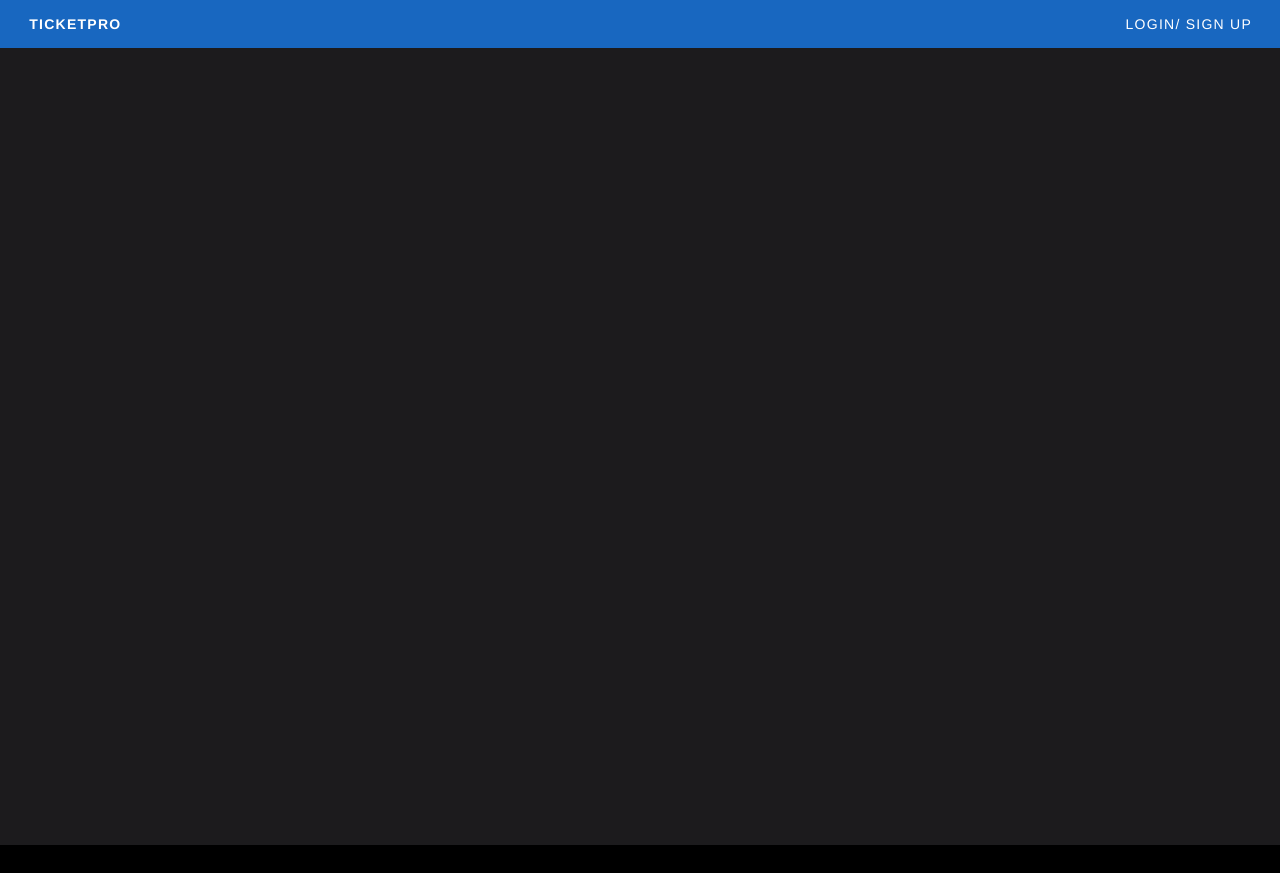
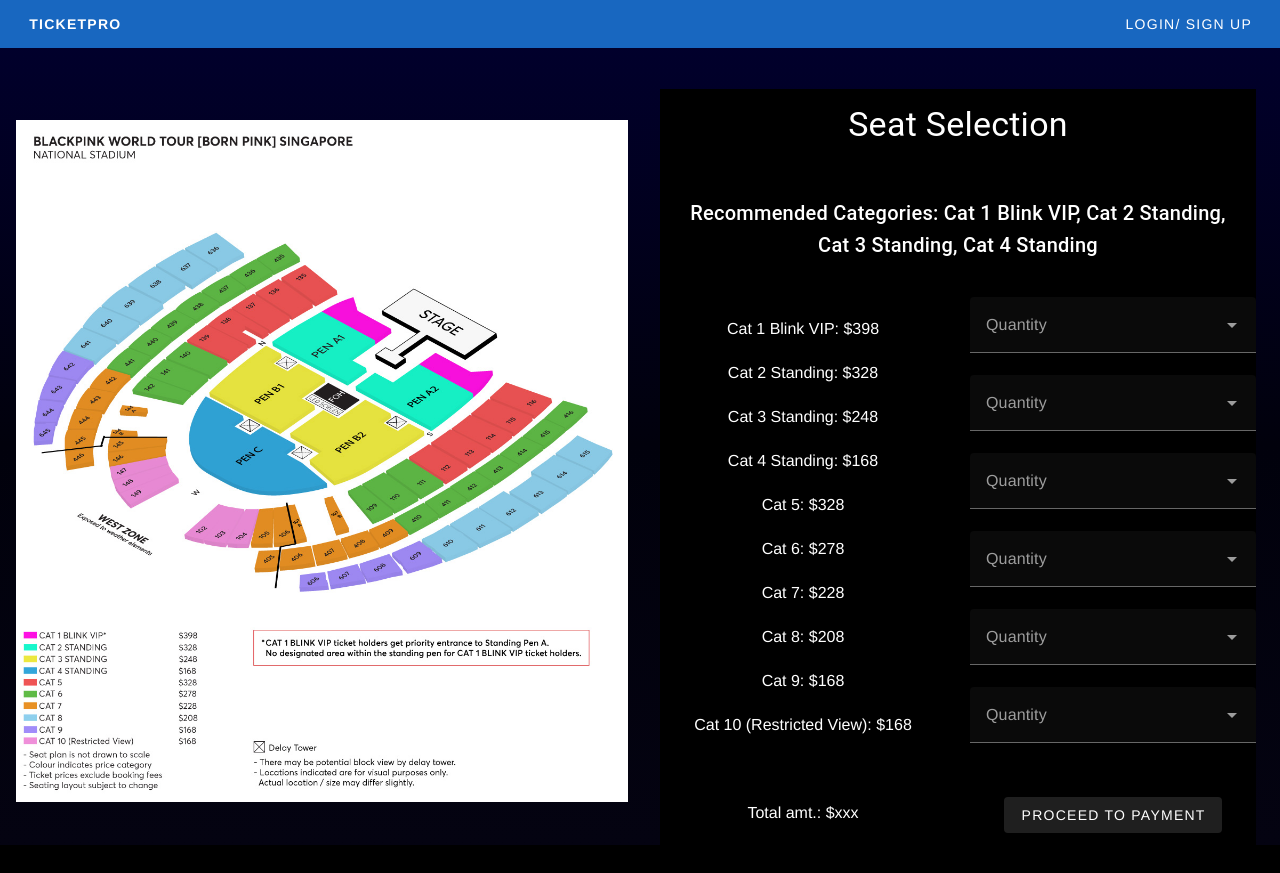
Before and after one commit to Qds11/ESD-Concert-Booking, a Vue app: page /seatSelectionPage in a window 1280 px wide. Before the commit the page ends 845 px from the top, so only its background shows below. Built offline with nearby package versions, Linux system fonts and the light colour scheme; what vue3-google-login would draw is missing.

Commit message:
Added Queue and Seat Selection UI, routes

```diff
--- /dev/null
+++ b/src/pages/QueuePage.vue
@@ -0,0 +1,72 @@
+<template>
+    <v-container id="bg" fluid fill-height>
+      <v-row align-self="center" class="h-screen">
+        <v-col cols="12" align-self="center" class="pa-5">
+          <v-sheet color="black" fluid>
+            <v-container>
+              <p class="text-h3 mb-10" style="columns: white; font-weight: bold">
+                TicketPro
+              </p>
+              <p class="text-h4 mb-5" style="columns: white">
+                You are now in the queue for (insert concert).
+              </p>
+              <p class="text-h5 mb-5" style="columns: white">
+                When it is your turn, you will have 10 minutes to enter the ticket booking page.
+              </p>
+            </v-container>
+            <v-container>
+              <p class="text-h3 mb-2" style="columns: white">
+                2000+
+              </p>
+              <p class="text-h7 mb-5" style="columns: white">
+                people ahead of you
+              </p>
+              <v-progress-linear
+                bg-color="deep-purple-lighten-5"
+                color="deep-purple-accent-1"
+                height="12"
+                rounded
+                model-value="40"
+                striped
+              ></v-progress-linear>
+            </v-container>
+          </v-sheet>
+        </v-col>
+      </v-row>
+    </v-container>
+  </template>
+
+  <script setup>
+
+
+
+  </script>
+
+  <script>
+
+  export default {
+    name: "LoginPage",
+
+    components: {
+    },
+    methods: {},
+    data() {
+      return {
+        username: "",
+        password: ""
+      };
+    },
+  };
+  </script>
+
+  <style>
+  #bg {
+    background-image: linear-gradient(#01002c, #01010c, #040311);
+    height: 100vh;
+    background-repeat: no-repeat;
+  }
+
+  html {
+    background-color: black;
+  }
+  </style>
--- /dev/null
+++ b/src/pages/SeatSelectionPage.vue
@@ -0,0 +1,139 @@
+<template>
+    <v-container id="bg" fluid fill-height>
+      <v-row align-self="center" class="h-screen">
+        <v-col no-gutters cols="6">
+          <v-img
+            fluid
+            :src="require('../assets/concerts/seating_plan.jpg')"
+            class="img h-screen"
+          >
+          </v-img>
+        </v-col>
+
+        <v-col cols="6" align-self="center" class="pa-5">
+          <v-sheet color="black" fluid>
+            <v-container>
+              <p class="text-h4 mb-5" style="columns: white">
+                Seat Selection
+              </p>
+            </v-container>
+            <v-container>
+              <p class="text-h6 mb-5" style="columns: white">
+                Recommended Categories: Cat 1 Blink VIP, Cat 2 Standing, Cat 3 Standing, Cat 4 Standing
+              </p>
+            </v-container>
+
+            <v-form @submit.prevent>
+              <v-row >
+                <v-col cols="6">
+                  <p class="text-h7 mt-5" style="columns: white">
+                    Cat 1 Blink VIP: $398
+                  </p>
+                  <p class="text-h7 mt-5" style="columns: white">
+                    Cat 2 Standing: $328
+                  </p>
+                  <p class="text-h7 mt-5" style="columns: white">
+                    Cat 3 Standing: $248
+                  </p>
+                  <p class="text-h7 mt-5" style="columns: white">
+                    Cat 4 Standing: $168
+                  </p>
+                  <p class="text-h7 mt-5" style="columns: white">
+                    Cat 5: $328
+                  </p>
+                  <p class="text-h7 mt-5" style="columns: white">
+                    Cat 6: $278
+                  </p>
+                  <p class="text-h7 mt-5" style="columns: white">
+                    Cat 7: $228
+                  </p>
+                  <p class="text-h7 mt-5" style="columns: white">
+                    Cat 8: $208
+                  </p>
+                  <p class="text-h7 mt-5" style="columns: white">
+                    Cat 9: $168
+                  </p>
+                  <p class="text-h7 mt-5" style="columns: white">
+                    Cat 10 (Restricted View): $168
+                  </p>
+                </v-col>
+                <v-col cols="6">
+                  <v-select
+                    label="Quantity"
+                    :items="[1, 2, 3, 4, 5, 6, 7, 8, 9, 10]"
+                  ></v-select>
+                  <v-select
+                    label="Quantity"
+                    :items="[1, 2, 3, 4, 5, 6, 7, 8, 9, 10]"
+                  ></v-select>
+                  <v-select
+                    label="Quantity"
+                    :items="[1, 2, 3, 4, 5, 6, 7, 8, 9, 10]"
+                  ></v-select>
+                  <v-select
+                    label="Quantity"
+                    :items="[1, 2, 3, 4, 5, 6, 7, 8, 9, 10]"
+                  ></v-select>
+                  <v-select
+                    label="Quantity"
+                    :items="[1, 2, 3, 4, 5, 6, 7, 8, 9, 10]"
+                  ></v-select>
+                  <v-select
+                    label="Quantity"
+                    :items="[1, 2, 3, 4, 5, 6, 7, 8, 9, 10]"
+                  ></v-select>
+                </v-col>
+              </v-row>
+              <v-row class="mt-5">
+                <v-col>
+                  <p class="text-h7 pt-1" style="columns: white">
+                    Total amt.: $xxx
+                  </p>
+                </v-col>
+                <v-col>
+                  <SubmitButton action="Proceed to Payment" />
+                </v-col>
+              </v-row>
+            </v-form>
+          </v-sheet>
+        </v-col>
+      </v-row>
+    </v-container>
+  </template>
+
+  <script setup>
+
+
+
+  </script>
+
+  <script>
+  import SubmitButton from "@/components/shared/SubmitButton.vue";
+
+  export default {
+    name: "LoginPage",
+
+    components: {
+      SubmitButton,
+    },
+    methods: {},
+    data() {
+      return {
+        username: "",
+        password: ""
+      };
+    },
+  };
+  </script>
+
+  <style>
+  #bg {
+    background-image: linear-gradient(#01002c, #01010c, #040311);
+    height: 100vh;
+    background-repeat: no-repeat;
+  }
+
+  html {
+    background-color: black;
+  }
+  </style>
--- a/src/router/index.js
+++ b/src/router/index.js
@@ -4,6 +4,9 @@
 import LoginPage from "../pages/LoginPage.vue"
 import ConcertPage from "../pages/ConcertPage.vue";
 import BookingStatus from "../pages/BookingStatus.vue";
+import QueuePage from "../pages/QueuePage.vue";
+import SeatSelectionPage from "../pages/SeatSelectionPage.vue";
+
 
 const routes = [
   {
@@ -30,6 +33,16 @@
     path: "/BookingStatus",
     name: "BookingStatus",
     component: BookingStatus,
+  },
+  {
+    path: "/queuePage",
+    name: "QueuePage",
+    component: QueuePage,
+  },
+  {
+    path: "/seatSelectionPage",
+    name: "SeatSelectionPage",
+    component: SeatSelectionPage,
   }
 
 ];
```
Also changed, not shown: src/assets/concerts/seating_plan.jpg (added).
